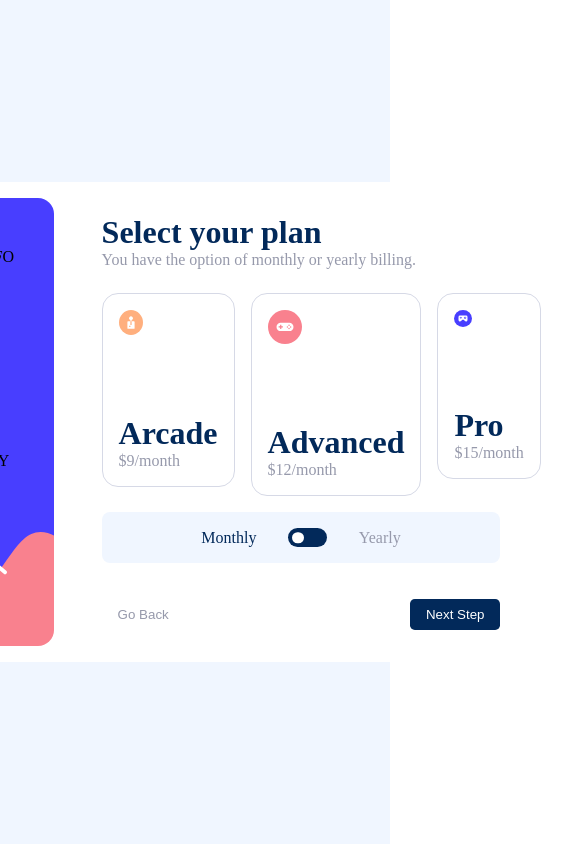
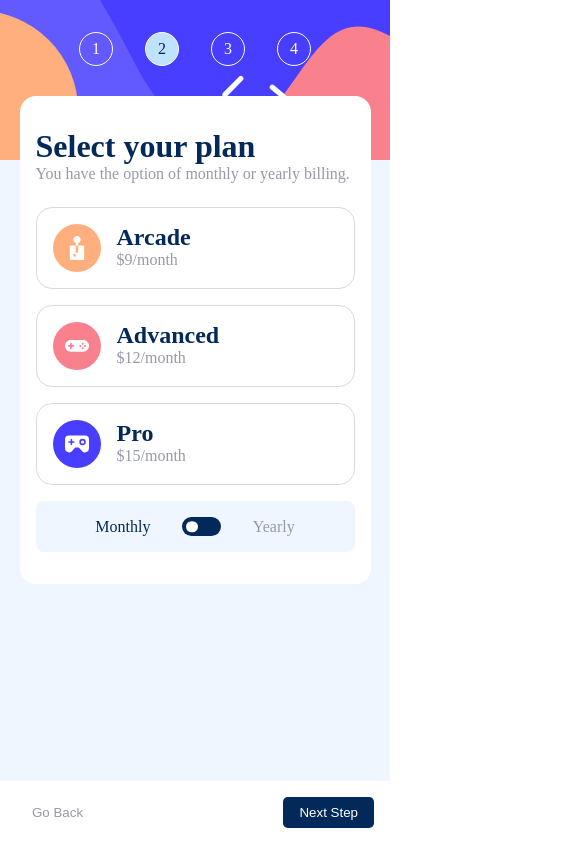
Before and after one commit to CristianB13/multi-step-form-app, an Angular app: page / in a window 390 px wide. Both pictures are taken after a click on the button "Next Step". Shown: the whole page, 565 px wide, since content can reach past the window. Built offline with nearby package versions, Linux system fonts and the light colour scheme.

Commit message:
update step 4 of the form, add step 5 and update style for mobile devices

```diff
--- a/src/app/components/form-radio-button/form-radio-button.component.scss
+++ b/src/app/components/form-radio-button/form-radio-button.component.scss
@@ -7,6 +7,10 @@ label {
   padding: 1rem;
   border: 1px solid $light-gray;
   border-radius: 1rem;
+  @media screen and (max-width: 45rem) {
+    flex-direction: row;
+    gap: 1rem;
+  }
 
   &:hover {
     cursor: pointer;
@@ -17,12 +21,15 @@ label {
     border-color: $marine-blue;
   }
 
-  h1 {
-    color: $marine-blue;
-  }
+  .text {
+    h1 {
+      color: $marine-blue;
+      font-size: 1.5rem;
+    }
 
-  p {
-    color: $cool-gray;
+    p {
+      color: $cool-gray;
+    }
   }
 
   input {
@@ -30,6 +37,6 @@ label {
   }
 
   img {
-    width: 25%;
+    width: 3rem;
   }
 }
--- a/src/app/components/multi-step-form/multi-step-form.component.html
+++ b/src/app/components/multi-step-form/multi-step-form.component.html
@@ -8,7 +8,7 @@
   <div class="step" [class.active]="step === 3">
     <div class="step-info">Add-ons</div>
   </div>
-  <div class="step" [class.active]="step === 4">
+  <div class="step" [class.active]="step === 4 || step === 5">
     <div class="step-info">Summary</div>
   </div>
 </div>
@@ -94,7 +94,11 @@
           <div class="form-control">
             <app-form-radio-button
               title="Arcade"
-              [info]="!plan.get('yearly')?.value ? '$9/month' : '$90/year'"
+              [info]="
+                !plan.get('yearly')?.value
+                  ? '$' + plans['Arcade'] + '/month'
+                  : '$' + plans['Arcade'] * 10 + '/year'
+              "
               [controlGroup]="plan"
               controlName="type"
               iconUrl="../../../assets/images/icon-arcade.svg"
@@ -104,7 +108,11 @@
           <div class="form-control">
             <app-form-radio-button
               title="Advanced"
-              [info]="!plan.get('yearly')?.value ? '$12/month' : '$120/year'"
+              [info]="
+                !plan.get('yearly')?.value
+                  ? '$' + plans['Advanced'] + '/month'
+                  : '$' + plans['Advanced'] * 10 + '/year'
+              "
               [controlGroup]="plan"
               controlName="type"
               iconUrl="../../../assets/images/icon-advanced.svg"
@@ -114,7 +122,11 @@
           <div class="form-control">
             <app-form-radio-button
               title="Pro"
-              [info]="!plan.get('yearly')?.value ? '$15/month' : '$150/year'"
+              [info]="
+                !plan.get('yearly')?.value
+                  ? '$' + plans['Pro'] + '/month'
+                  : '$' + plans['Pro'] * 10 + '/year'
+              "
               [controlGroup]="plan"
               controlName="type"
               iconUrl="../../../assets/images/icon-pro.svg"
@@ -187,15 +199,59 @@
       <div class="header">
         <h1>Finishing up</h1>
         <p>Double check everything looks OK before confirming.</p>
-        <div>Name:{{ personalInfo.get("name")?.value }}</div>
-        <div>Email:{{ personalInfo.get("email")?.value }}</div>
-        <div>Phone:{{ personalInfo.get("phone")?.value }}</div>
-        <div>Plan Type:{{ plan.get("type")?.value }}</div>
-        <div>Plan Option Yearly:{{ plan.get("yearly")?.value }}</div>
-        <div>OnlineService:{{ addOns.get("onlineService")?.value }}</div>
-        <div>Storage:{{ addOns.get("storage")?.value }}</div>
-        <div>
-          Customizable Profile:{{ addOns.get("customizableProfile")?.value }}
+      </div>
+      <div class="checkups">
+        <div class="checkup">
+          <div class="info">
+            {{ plan.get("type")?.value }} ({{
+              plan.get("yearly")?.value ? "Yearly" : "Monthly"
+            }})
+          </div>
+          <div class="price">
+            ${{
+              plan.get("yearly")?.value
+                ? plans[plan.get("type")?.value] * 10 + "/yr"
+                : plans[plan.get("type")?.value] + "/mo"
+            }}
+          </div>
+        </div>
+        <div *ngIf="addOns.get('onlineService')?.value" class="checkup">
+          <div class="info">Online Service</div>
+          <div class="price">
+            +${{ plan.get("yearly")?.value ? "10/yr" : "1/mo" }}
+          </div>
+        </div>
+        <div *ngIf="addOns.get('storage')?.value" class="checkup">
+          <div class="info">Larger Storage</div>
+          <div class="price">
+            +${{ plan.get("yearly")?.value ? "20/yr" : "2/mo" }}
+          </div>
+        </div>
+        <div *ngIf="addOns.get('customizableProfile')?.value" class="checkup">
+          <div class="info">Customizable Profile</div>
+          <div class="price">
+            +${{ plan.get("yearly")?.value ? "20/yr" : "2/mo" }}
+          </div>
+        </div>
+        <div class="checkup">
+          <div class="info">
+            Total ({{ plan.get("yearly")?.value ? "per year" : "per month" }})
+          </div>
+          <div class="price total">
+            +${{
+              plan.get("yearly")?.value
+                ? (plans[plan.get("type")?.value] +
+                  addOns.get("onlineService")?.value * 1 +
+                  addOns.get("storage")?.value * 2 +
+                  addOns.get("customizableProfile")?.value * 2)*10 +
+                  '/yr'
+                : (plans[plan.get("type")?.value] +
+                  addOns.get("onlineService")?.value * 1 +
+                  addOns.get("storage")?.value * 2 +
+                  addOns.get("customizableProfile")?.value * 2) +
+                  '/mo'
+            }}
+          </div>
         </div>
       </div>
     </div>
@@ -203,7 +259,15 @@
       <button type="button" class="back" (click)="previousStep()">
         Go Back
       </button>
-      <button type="button" class="confirm">Confirm</button>
+      <button type="button" class="confirm" (click)="nextStep()">Confirm</button>
     </div>
   </div>
+  <div *ngIf="step === 5" class="form-step confirm">
+    <img src="../../../assets/images/icon-thank-you.svg">
+    <h1>Thank you!</h1>
+    <p>Thanks for confirming your subscription!
+      We hope you have fun using our platform. If you ever need support,
+      please feel free to email us.
+    </p>
+  </div>
 </form>
--- a/src/app/components/multi-step-form/multi-step-form.component.scss
+++ b/src/app/components/multi-step-form/multi-step-form.component.scss
@@ -7,6 +7,15 @@
   padding: 1rem;
   border-radius: 1rem;
   background-color: $white;
+
+  @media screen and (max-width: 45rem) {
+    width: 100%;
+    height: 100vh;
+    flex-direction: column;
+    align-items: center;
+    padding: 0;
+    background-color: transparent;
+  }
 }
 
 .steps {
@@ -21,15 +30,27 @@
   background-repeat: no-repeat;
   background-size: cover;
   counter-reset: step;
+
+  @media screen and (max-width: 45rem) {
+    width: 100%;
+    height: 10rem;
+    flex-direction: row;
+    justify-content: center;
+    align-items: flex-start;
+    background-image: url("../../../assets/images/bg-sidebar-mobile.svg");
+    border-radius: 0;
+  }
 }
 
 .step {
   display: flex;
   gap: 1rem;
+  align-items: center;
+
   &::before {
     content: counter(step);
     counter-increment: step;
-    height: 100%;
+    height: 2rem;
     aspect-ratio: 1/1;
     border-radius: 50%;
     border: 1px solid $white;
@@ -48,6 +69,10 @@
     display: flex;
     flex-direction: column;
     text-transform: uppercase;
+
+    @media screen and (max-width: 45rem) {
+      display: none;
+    }
   }
 
   .step-info::before {
@@ -62,12 +87,35 @@ form {
   flex-direction: column;
   padding: 1rem 3rem;
 
+  @media screen and (max-width: 45rem) {
+    position: relative;
+    top: -4rem;
+    width: 90%;
+    background-color: $white;
+    border-radius: 1rem;
+    padding: 2rem 1rem;
+  }
+
   .form-step {
     display: flex;
     flex-direction: column;
     align-items: center;
     justify-content: space-between;
     height: 100%;
+
+    &.confirm {
+      justify-content: center;
+      gap: 1rem;
+
+      h1 {
+        color: $marine-blue;
+      }
+
+      p {
+        color: $cool-gray;
+        word-wrap: break-word;
+      }
+    }
 
     .form-group {
       display: flex;
@@ -95,6 +143,13 @@ form {
       align-items: center;
       justify-content: space-between;
       width: 100%;
+
+      @media screen and (max-width: 45rem) {
+        position: fixed;
+        bottom: 0;
+        background-color: $white;
+        padding: 1rem;
+      }
 
       button {
         border: none;
@@ -134,10 +189,12 @@ form {
 }
 
 .radio-inputs {
-  display: flex;
+  display: grid;
   gap: 1rem;
-  & > * {
-    flex: 1 1 0;
+  grid-template-columns: repeat(3, minmax(0, 1fr));
+
+  @media screen and (max-width: 45rem) {
+    grid-template-columns: 1fr;
   }
 }
 
@@ -174,3 +231,26 @@ form {
     border-color: $strawberry-red;
   }
 }
+
+.checkups {
+  display: flex;
+  flex-direction: column;
+  background-color: $magnolia;
+  border-radius: 0.5rem;
+  padding: 1rem;
+  gap: 1rem;
+
+  .checkup {
+    display: flex;
+    align-items: center;
+    justify-content: space-between;
+
+    .info {
+      font-size: 1.1rem;
+    }
+
+    .total {
+      color: $purplish-blue;
+    }
+  }
+}
--- a/src/app/components/multi-step-form/multi-step-form.component.ts
+++ b/src/app/components/multi-step-form/multi-step-form.component.ts
@@ -9,6 +9,11 @@ import { FormBuilder, FormControl, FormGroup, Validators } from '@angular/forms'
 export class MultiStepFormComponent implements OnInit {
   step: number = 1;
   form!: FormGroup;
+  plans: Record<string, number> = {
+    'Arcade': 9,
+    'Advanced': 12,
+    'Pro': 15
+  }
 
   constructor(private fb: FormBuilder) { }
 
```
